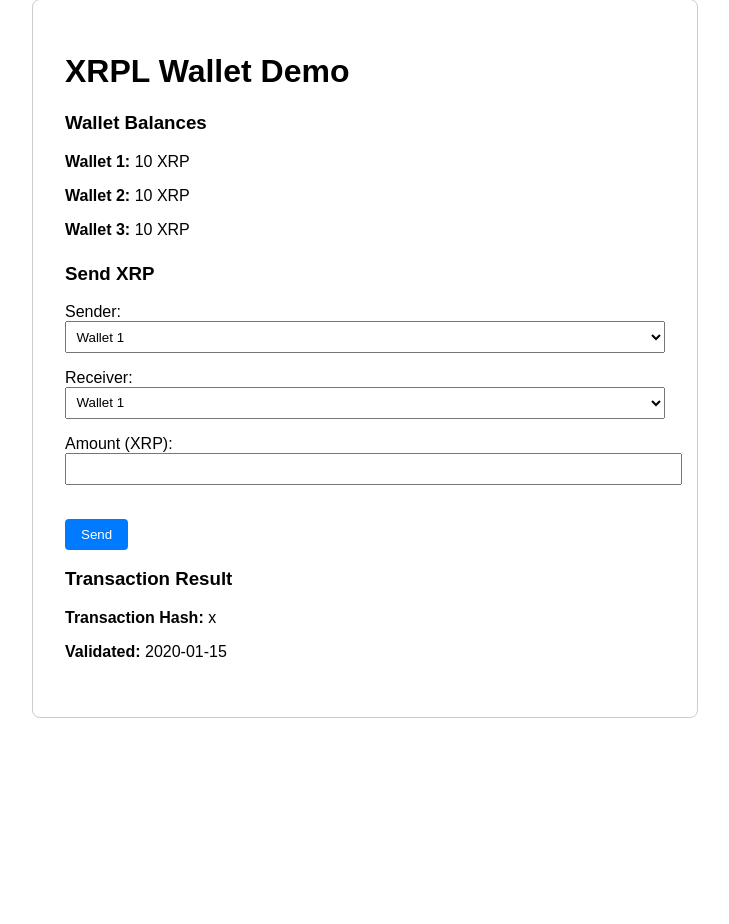
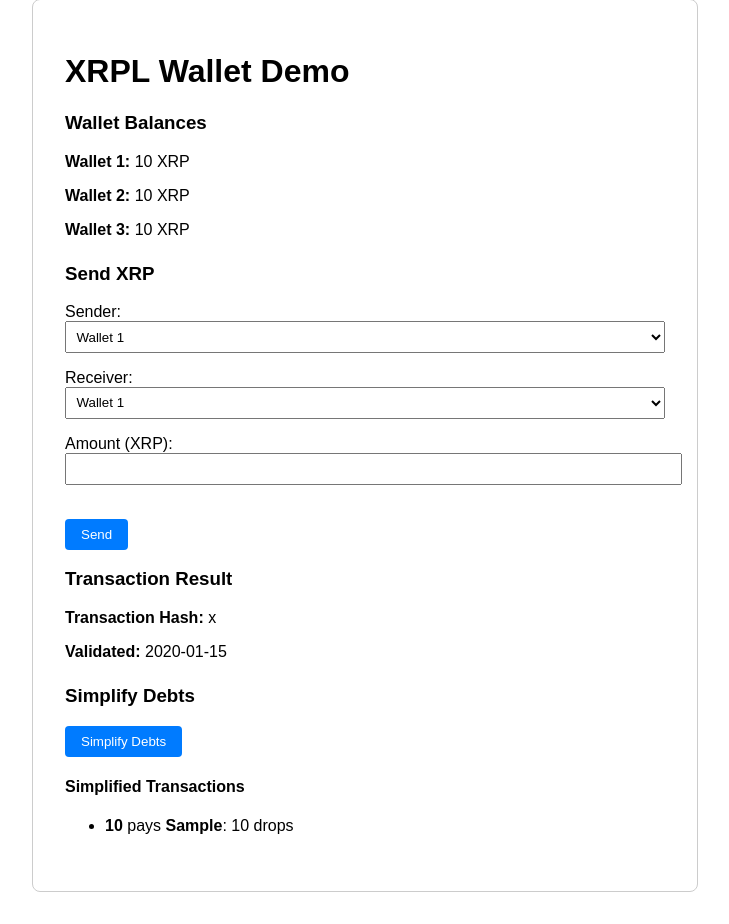
Before and after one commit to RuvvenParker/crewpto, a Flask app: template templates/index.html in a window 1280 px wide. Shown: the part 33-957 px from the top of the page, without its empty margins (275-1004 px from the left). Before the commit the page ends 751 px from the top, so only its background shows below. Run offline with Flask 3, Linux system fonts and the light colour scheme; the template is opened without the code that fills it: most values are stand-ins (such as "Sample title", 1, 10 or a date in 2020).

```diff
--- a/templates/index.html
+++ b/templates/index.html
@@ -16,7 +16,7 @@
             border: 1px solid #ccc;
             border-radius: 8px;
         }
-        .wallet-info, .transaction-result {
+        .wallet-info, .transaction-result, .simplified-transactions {
             margin-bottom: 1.5rem;
         }
         button {
@@ -35,12 +35,19 @@
             margin-bottom: 1rem;
             width: 100%;
         }
+        .error {
+            color: red;
+        }
+        .success {
+            color: green;
+        }
     </style>
 </head>
 <body>
     <div class="container">
         <h1>XRPL Wallet Demo</h1>
 
+        <!-- Wallet Balances -->
         <div class="wallet-info">
             <h3>Wallet Balances</h3>
             <p><strong>Wallet 1:</strong> {{ wallet1_balance }} XRP</p>
@@ -48,6 +55,7 @@
             <p><strong>Wallet 3:</strong> {{ wallet3_balance }} XRP</p>
         </div>
 
+        <!-- Send XRP Form -->
         <div class="transaction-form">
             <h3>Send XRP</h3>
             <form action="/send" method="POST">
@@ -78,6 +86,23 @@
             <p><strong>Validated:</strong> {{ transaction_validated }}</p>
         </div>
         {% endif %}
+
+        <!-- Simplify Transactions -->
+        <div class="simplified-transactions">
+            <h3>Simplify Debts</h3>
+            <form action="/simplify" method="POST">
+                <button type="submit">Simplify Debts</button>
+            </form>
+
+            {% if simplified_transactions %}
+            <h4>Simplified Transactions</h4>
+            <ul>
+                {% for txn in simplified_transactions %}
+                <li><strong>{{ txn.from }}</strong> pays <strong>{{ txn.to }}</strong>: {{ txn.amount }} drops</li>
+                {% endfor %}
+            </ul>
+            {% endif %}
+        </div>
     </div>
 </body>
 </html>
```
